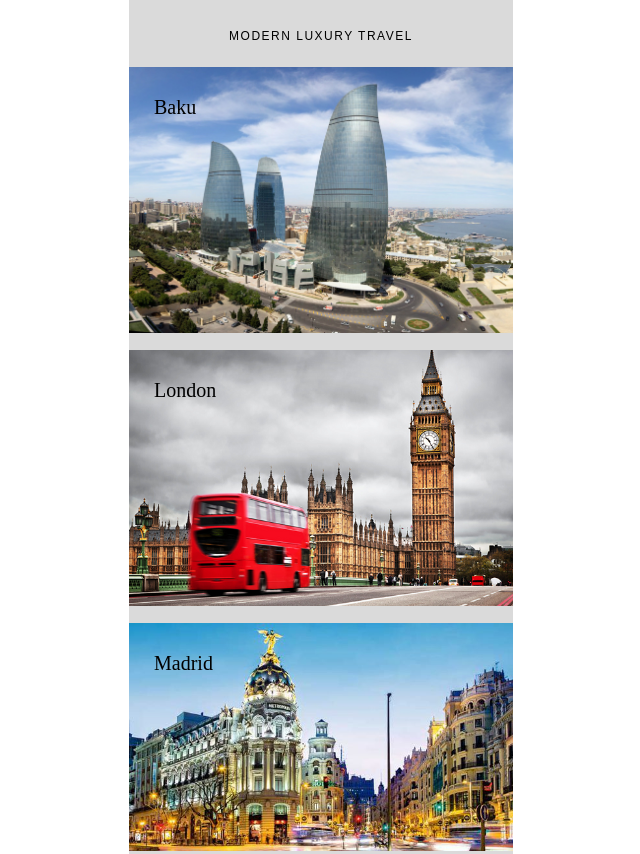
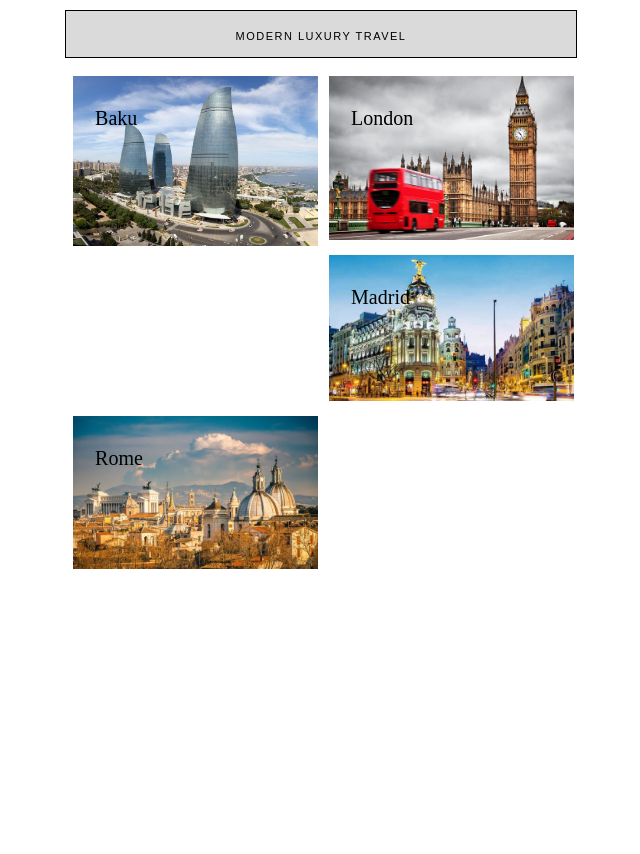
Before and after one commit to rashel8a/css4ro, a plain HTML site: page index.html in a window 1280 px wide. Shown: the top 854 px of the page, without its empty margins (319-959 px from the left). After the commit the page ends 800 px from the top, so only its background shows below. Drawn offline with Linux system fonts and the light colour scheme.

Commit message:
Add css/style.css

```diff
--- a/css/style.css
+++ b/css/style.css
@@ -4,34 +4,32 @@
 
 body {
   font-size: 10px;
+  width: 100%;
 }
 
 .container {
-  margin: 0px auto;
-  width: 30%;
   background-color: #dadada;
+  margin: 10px auto;
+  width: 40%;
+  height: auto;
 }
 
 .preview {
   position: relative;
-  margin: 5px auto;
+  margin: 1% 0;
   width: 100%;
+  float: left;
 }
 
-h2.baku, h2.london, h2.rome, h2.madrid {
+h2 {
   position: absolute;
   top: 35px;
   left: 25px;
-}
-
-h2.preview {
-  display: block;
-  margin: 1% 0;
   float: left;
 }
 
 @media screen and (min-width: 575px) {
-  div {
+  .preview {
     margin: 1%;
     width: 48%;
   }
@@ -41,10 +39,11 @@ h1 {
   font-family: sans-serif;
   text-transform: uppercase;
   letter-spacing: 1.5px;
-  font-size: 1.2em;
-  margin: 0 auto;
-  padding: 30px 0px 15px 0px;
+  font-size: 1.1em;
+  margin-bottom: 2%;
+  padding: 20px 15px 15px 15px;
   text-align: center;
+  border: 1px solid #000;
 }
 
 h2 {
```
